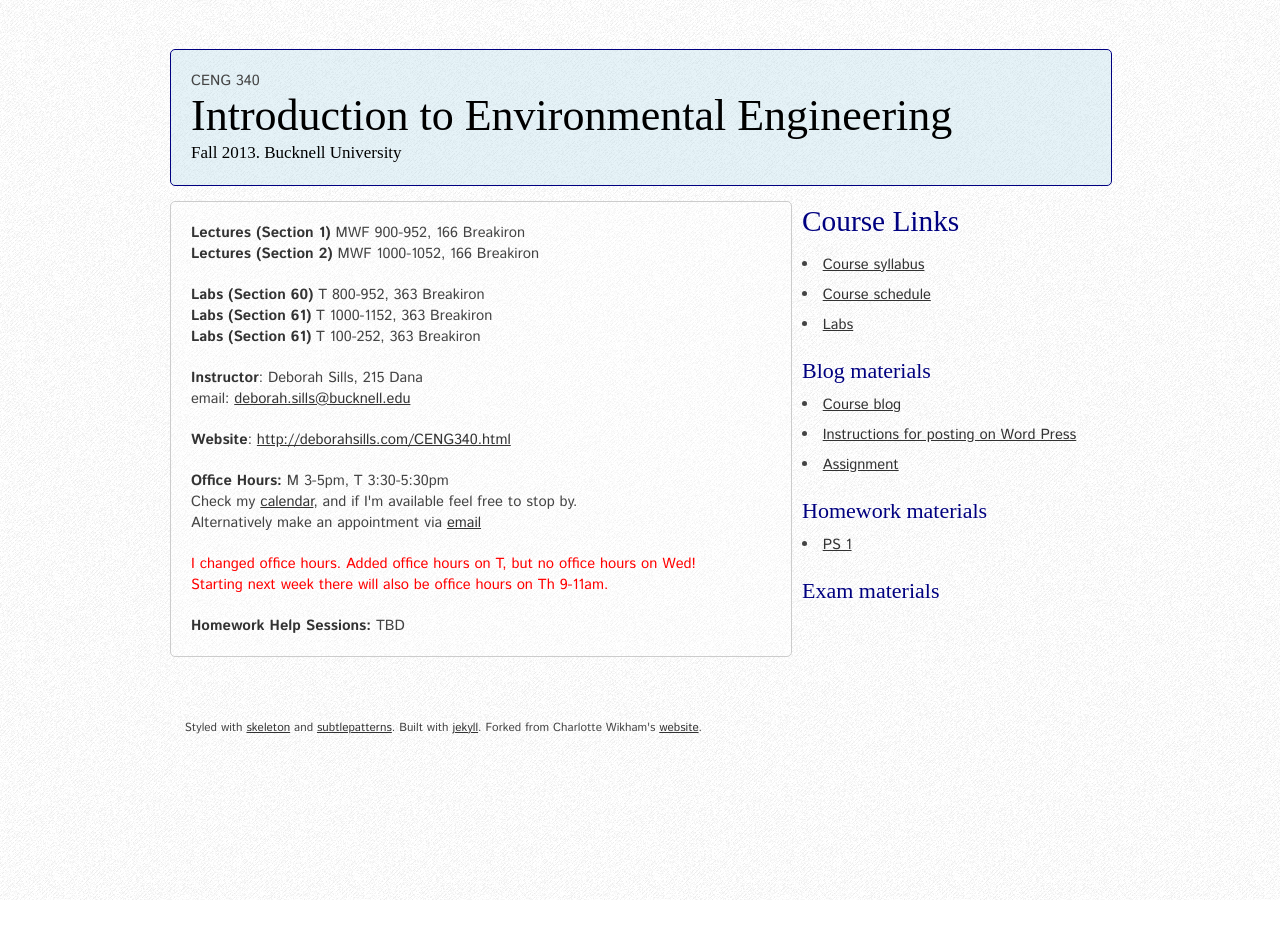
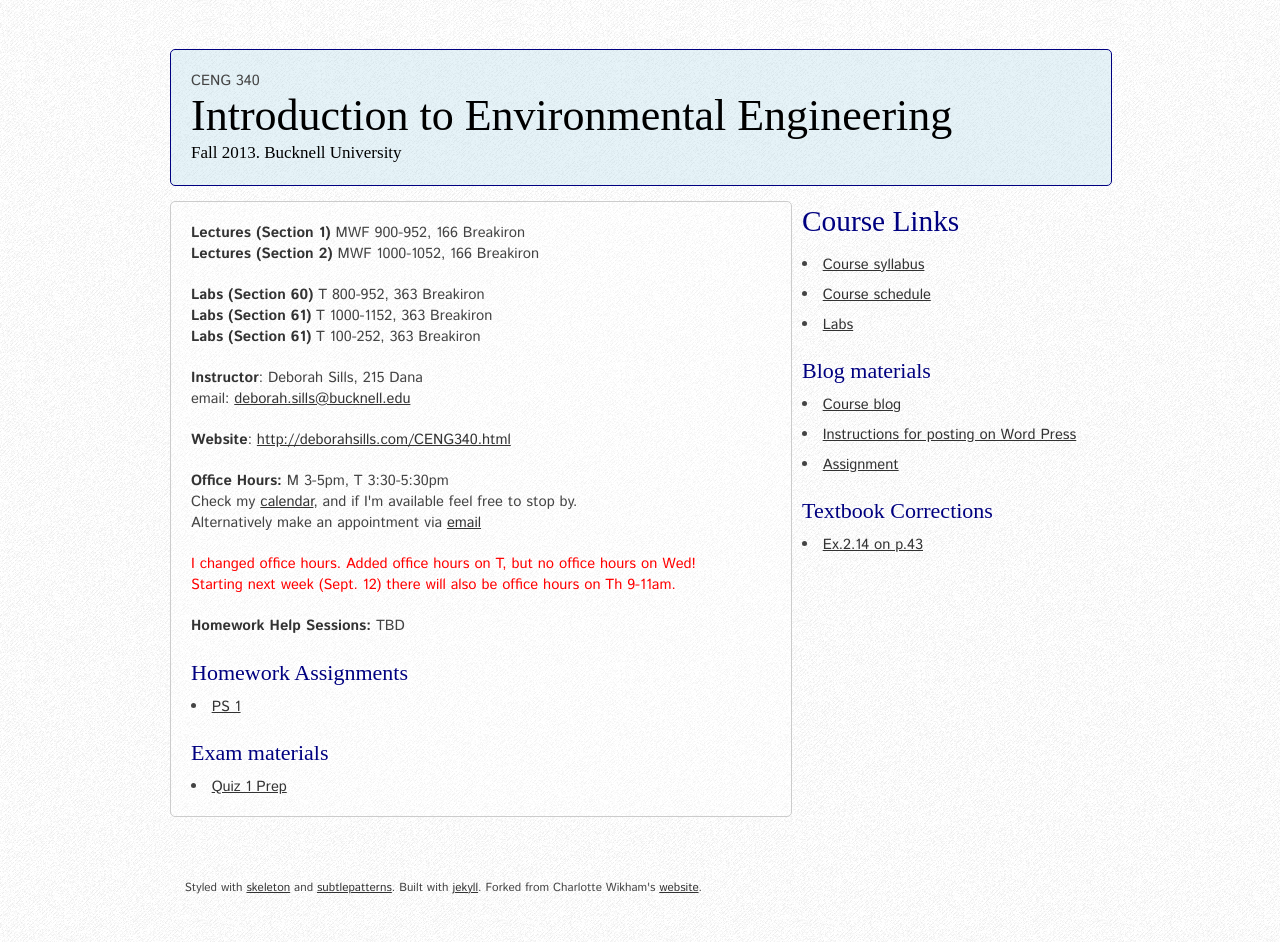
Before and after one commit to dsills/website, a Jekyll site: the page CENG340.html, which Jekyll copies as it is, in a window 1280 px wide. Built offline with Jekyll 4.4.1, drawn with Linux system fonts in a browser that asks for light colours; nearby versions of some CDN libraries; some web fonts are replaced; before the commit the page ends 900 px from its top, so only the background shows below that.

Commit message:
updating website

```diff
--- a/CENG340.html
+++ b/CENG340.html
@@ -67,10 +67,33 @@
       Alternatively make an appointment via <a href="mailto:deborah.sills@bucknell.edu">email</a></p>
 
       <p><font color= "red"> I changed office hours.  Added office hours on T, but no office hours on Wed!<br/>
-      Starting next week there will also be office hours on Th 9-11am.</font></p>
+      Starting next week (Sept. 12) there will also be office hours on Th 9-11am.</font></p>
 
   <p><strong>Homework Help Sessions:</strong> TBD<br/>
+
   </p>
+
+  <h3>Homework Assignments</h3>
+  <ul>
+    <li><a href="/assignments/PSet1a.pdf">PS 1</a></li>
+
+  </ul>
+
+  <h3>Exam materials</h3>
+  <ul>
+    <li><a href="/quizzes/Quizz1_prep.pdf">Quiz 1 Prep</a></li>
+
+  </ul>
+
+  <p></p>
+
+
+  <p></p>
+
+
+  <p></p>
+
+
 
   <!--<p><strong>TAs</strong><br/>
 
@@ -104,13 +127,12 @@
 
   </ul>
 
-  <h3>Homework materials</h3>
+
+
+  <h3>Textbook Corrections</h3>
   <ul>
-    <li><a href="/assignments/PSet1.pdf">PS 1</a></li>
-  </ul>
+    <li><a href="/textbook/Ex2_14_p43.pdf">Ex.2.14 on p.43</a></li>
 
-  <h3>Exam materials</h3>
-  <ul>
 
   </ul>
 
--- a/ceng340schedule.html
+++ b/ceng340schedule.html
@@ -62,7 +62,7 @@
     <tr>
         <td>Aug 28</td> <td>W</td> <td>Welcome to CENG340!</td> <td></td> <td></td></tr>
          <td>Aug 30</td> <td>F</td> <td><a href="/lectures/CENG340_lec2_F_8_30.pdf">What is Environmental engineering?</a></td> <td>The Big Necessity-pp. 1-13;</br> TB: Ch. 1</td><td></td></tr>
-          <td>Sep 2</td> <td>M</td> <td>Env. Units <a href="/quizzes/Quizz1_prep.pdf">Quiz 1 Prep</a> (bring text books)</td> <td>Ch. 2</td> <td></td></tr>
+          <td>Sep 2</td> <td>M</td> <td><a href="/lectures/CENG340_lec3_M_9_2.pdf">Env. Units</a> and <a href="/quizzes/Quizz1_prep.pdf">Quiz 1 Prep</a> (bring text books)</td> <td>Ch. 2</td> <td></td></tr>
           <td>Sep 4</td> <td>W</td> <td><strong>Quiz</strong> and Water Pollution</td> <td>Ch. 10.1-10.3</td> <td><a href="/quizzes/Quizz1_prep.pdf">Quiz 1 Prep</a></td></tr>
           <td>Sep 6</td> <td>F</td> <td>Stoichiometry and Thermo</td> <td>Ch. 3.1, 3.4-3.4</td> <td><a href="/assignments/Big_Necessity_full_Assign.pdf">Blog Post 1</a></td></tr>
           <td>Sep 9</td> <td>M</td> <td>Phase Partitioning</td> <td>Ch. 3.5-3.10</td> <td><a href="/assignments/PSet1.pdf">PS 1</a></td></tr>
```
Also changed, not shown: 4 other files.
